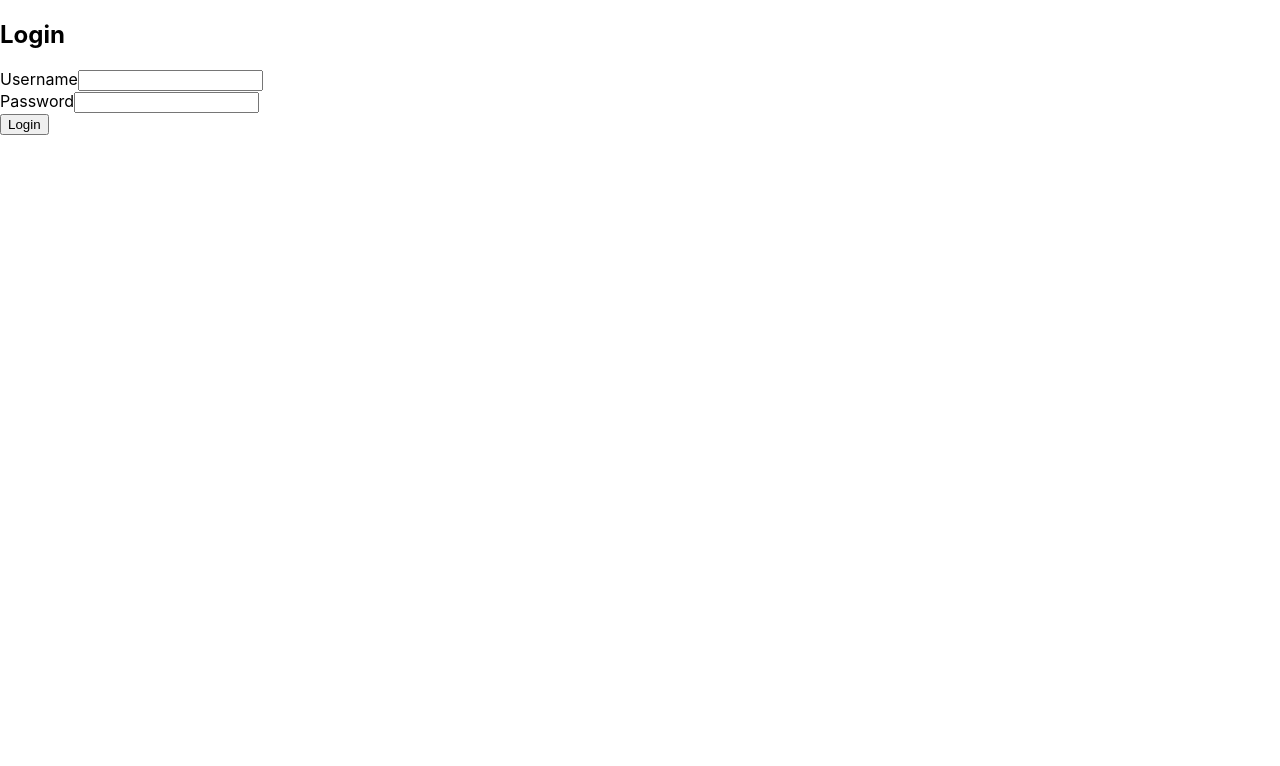
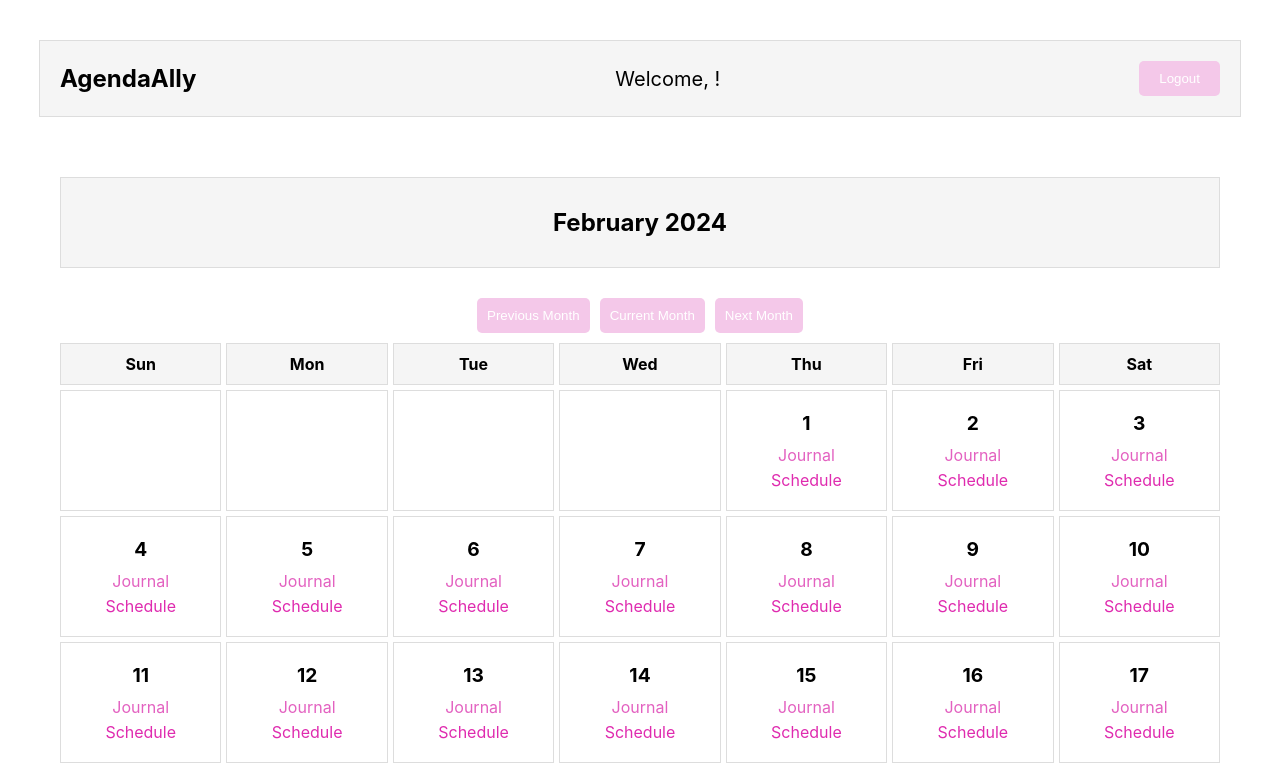
Before and after one commit to angelakim318/AgendaAlly, a React (Create React App) app in the folder frontend/: page /home in a window 1280 px wide. Before the commit this address led to /login. Shown: the top 766 px of the page. Built offline with nearby package versions, Linux system fonts and the light colour scheme; no server answers.

Commit message:
started frontend for schedule feature

```diff
--- a/frontend/src/App.js
+++ b/frontend/src/App.js
@@ -1,40 +1,28 @@
-import React, { useState, useEffect } from 'react';
-import { BrowserRouter as Router, Routes, Route, Navigate } from 'react-router-dom';
+import React, { useState } from 'react';
+import { BrowserRouter as Router, Routes, Route } from 'react-router-dom';
 import Home from './components/Home';
+import JournalEntry from './components/JournalEntry';
+import Schedule from './components/Schedule';
 import Login from './components/Login';
 import Register from './components/Register';
 import Landing from './components/Landing';
-import Calendar from './components/Calendar';
-import JournalEntry from './components/JournalEntry';
-import axios from 'axios';
+import './App.css';
 
-const App = () => {
+function App() {
   const [user, setUser] = useState(null);
-
-  useEffect(() => {
-    const checkUserSession = async () => {
-      try {
-        const response = await axios.get('http://localhost:8080/api/auth/user', { withCredentials: true });
-        setUser(response.data);
-      } catch (error) {
-        console.error('No active session found', error);
-      }
-    };
-    checkUserSession();
-  }, []);
 
   return (
     <Router>
       <Routes>
         <Route path="/" element={<Landing />} />
+        <Route path="/home" element={<Home user={user} />} />
+        <Route path="/journal/:date" element={<JournalEntry user={user} />} />
+        <Route path="/schedule/:date" element={<Schedule user={user} />} />
         <Route path="/login" element={<Login setUser={setUser} />} />
         <Route path="/register" element={<Register />} />
-        <Route path="/home" element={user ? <Home user={user} /> : <Navigate to="/login" />} />
-        <Route path="/calendar" element={user ? <Calendar user={user} /> : <Navigate to="/login" />} />
-        <Route path="/journal/:date" element={user ? <JournalEntry user={user} /> : <Navigate to="/login" />} />
       </Routes>
     </Router>
   );
-};
+}
 
 export default App;
--- a/frontend/src/components/Calendar.css
+++ b/frontend/src/components/Calendar.css
@@ -90,3 +90,14 @@
   width: 100%;
   box-sizing: border-box;
 }
+
+.schedule-link {
+  display: block;
+  text-decoration: none;
+  color: #df2baf;
+  margin-top: 5px;
+}
+
+.schedule-link:hover {
+  text-decoration: underline;
+}
--- a/frontend/src/components/Calendar.js
+++ b/frontend/src/components/Calendar.js
@@ -56,6 +56,9 @@ const Calendar = () => {
                 <Link to={`/journal/${year}-${String(month + 1).padStart(2, '0')}-${String(day).padStart(2, '0')}`} className="journal-link">
                   Journal
                 </Link>
+                <Link to={`/schedule/${year}-${String(month + 1).padStart(2, '0')}-${String(day).padStart(2, '0')}`} className="schedule-link">
+                  Schedule
+                </Link>
               </>
             ) : (
               <div className="empty-day"></div>
--- a/frontend/src/components/Home.js
+++ b/frontend/src/components/Home.js
@@ -8,10 +8,6 @@ import { capitalizeFirstLetter } from '../utils/capitalize';
 const Home = ({ user }) => {
   const [firstName, setFirstName] = useState('');
   const navigate = useNavigate();
-
-  const capitalizeFirstLetter = (string) => {
-    return string.charAt(0).toUpperCase() + string.slice(1).toLowerCase();
-  };
 
   useEffect(() => {
     const fetchUser = async () => {
--- a/frontend/src/components/Login.js
+++ b/frontend/src/components/Login.js
@@ -7,42 +7,47 @@ const Login = ({ setUser }) => {
   const [password, setPassword] = useState('');
   const navigate = useNavigate();
 
-  const handleSubmit = async (e) => {
-    e.preventDefault();
+  const handleLogin = async () => {
     try {
-      const response = await axios.post('http://localhost:8080/login', null, {
-        params: { username, password },
+      const payload = new URLSearchParams();
+      payload.append('username', username);
+      payload.append('password', password);
+
+      await axios.post('http://localhost:8080/login', payload, {
+        headers: {
+          'Content-Type': 'application/x-www-form-urlencoded'
+        },
         withCredentials: true
       });
-      if (response.status === 200) {
-        const userResponse = await axios.get('http://localhost:8080/api/auth/user', {
-          withCredentials: true
-        });
-        setUser(userResponse.data);
-        navigate('/home');
-      } else {
-        alert('Login failed');
-      }
+
+      const userResponse = await axios.get('http://localhost:8080/api/auth/user', {
+        withCredentials: true
+      });
+
+      setUser(userResponse.data);
+      navigate('/home');
     } catch (error) {
+      alert('Login failed!');
       console.error('There was an error logging in!', error);
-      alert('Login failed');
     }
   };
 
   return (
     <div>
       <h2>Login</h2>
-      <form onSubmit={handleSubmit}>
-        <div>
-          <label>Username</label>
-          <input type="text" value={username} onChange={(e) => setUsername(e.target.value)} />
-        </div>
-        <div>
-          <label>Password</label>
-          <input type="password" value={password} onChange={(e) => setPassword(e.target.value)} />
-        </div>
-        <button type="submit">Login</button>
-      </form>
+      <input
+        type="text"
+        placeholder="Username"
+        value={username}
+        onChange={(e) => setUsername(e.target.value)}
+      />
+      <input
+        type="password"
+        placeholder="Password"
+        value={password}
+        onChange={(e) => setPassword(e.target.value)}
+      />
+      <button onClick={handleLogin}>Login</button>
     </div>
   );
 };
--- /dev/null
+++ b/frontend/src/components/Schedule.css
@@ -0,0 +1,133 @@
+.schedule-container {
+  width: 100%;
+  max-width: 1200px;
+  margin: 40px auto;
+  padding: 0 20px;
+  display: flex;
+  flex-direction: column;
+  align-items: center;
+  box-sizing: border-box;
+}
+
+.header {
+  display: flex;
+  justify-content: space-between;
+  align-items: center;
+  width: 100%;
+  padding: 20px;
+  background-color: #f5f5f5;
+  border-bottom: 1px solid #ddd;
+  border: 1px solid #ddd;
+  max-width: 1200px;
+  margin-bottom: 20px;
+}
+
+.title {
+  font-size: 24px;
+  font-weight: bold;
+}
+
+.welcome-message {
+  font-size: 20px;
+}
+
+.logout-button {
+  background-color: #f4c8e9;
+  color: white;
+  border: none;
+  padding: 10px 20px;
+  cursor: pointer;
+  border-radius: 5px;
+}
+
+.logout-button:hover {
+  background-color: #d88ec6;
+}
+
+.schedule-title {
+  font-weight: bold;
+  text-align: center;
+  padding: 10px;
+  border: 1px solid #ddd;
+  background-color: #f5f5f5;
+  width: 100%;
+  max-width: 1200px;
+  box-sizing: border-box;
+  display: flex;
+  justify-content: center;
+  align-items: center;
+  margin-top: 20px;
+}
+
+.schedule-grid {
+  width: 100%;
+  max-width: 1200px;
+  display: grid;
+  grid-template-columns: 100px 1fr;
+  gap: 1px;
+  background-color: #ddd;
+}
+
+.schedule-row {
+  display: contents;
+}
+
+.schedule-time {
+  background-color: #f4c8e9;
+  padding: 10px;
+  text-align: center;
+  border: 1px solid #ddd;
+}
+
+.schedule-task {
+  background-color: #fff;
+  padding: 10px;
+  border: 1px solid #ddd;
+  cursor: pointer;
+}
+
+.schedule-task:hover {
+  background-color: #f0f0f0;
+}
+
+.task-modal {
+  position: fixed;
+  top: 50%;
+  left: 50%;
+  transform: translate(-50%, -50%);
+  background-color: #fff;
+  padding: 20px;
+  border: 1px solid #ddd;
+  border-radius: 5px;
+  box-shadow: 0 0 10px rgba(0, 0, 0, 0.1);
+  z-index: 1000;
+}
+
+.task-modal textarea {
+  width: 100%;
+  height: 100px;
+  padding: 10px;
+  border: 1px solid #ddd;
+  border-radius: 5px;
+  box-sizing: border-box;
+  margin-bottom: 20px;
+}
+
+.modal-buttons {
+  display: flex;
+  justify-content: space-between;
+}
+
+.save-button, .delete-button, .back-button {
+  background-color: #f4c8e9;
+  color: white;
+  border: none;
+  padding: 10px 20px;
+  cursor: pointer;
+  border-radius: 5px;
+  margin: 10px 0;
+}
+
+.save-button:hover, .delete-button:hover, .back-button:hover {
+  background-color: #d88ec6;
+}
--- /dev/null
+++ b/frontend/src/components/Schedule.js
@@ -0,0 +1,102 @@
+import React, { useState, useEffect } from 'react';
+import { useParams, useNavigate } from 'react-router-dom';
+import axios from 'axios';
+import './Schedule.css';
+import { capitalizeFirstLetter } from '../utils/capitalize';
+
+const Schedule = ({ user }) => {
+  const { date } = useParams();
+  const [tasks, setTasks] = useState([]);
+  const [selectedTask, setSelectedTask] = useState({ id: null, content: '', time: '' });
+  const navigate = useNavigate();
+
+  useEffect(() => {
+    const fetchTasks = async () => {
+      try {
+        const response = await axios.get(`http://localhost:8080/api/schedule/${date}`, { withCredentials: true });
+        setTasks(response.data);
+      } catch (error) {
+        console.error('Error fetching schedule tasks', error);
+      }
+    };
+
+    fetchTasks();
+  }, [date]);
+
+  const handleTaskChange = (time, content) => {
+    setSelectedTask({ ...selectedTask, time, content });
+  };
+
+  const handleSave = async () => {
+    try {
+      const payload = { task: selectedTask.content };
+      await axios.post(`http://localhost:8080/api/schedule/${date}/${selectedTask.time}`, payload, { withCredentials: true });
+      setTasks(tasks.map(task => (task.time === selectedTask.time ? { ...task, task: selectedTask.content } : task)));
+      setSelectedTask({ id: null, content: '', time: '' });
+    } catch (error) {
+      console.error('Error saving schedule task', error);
+    }
+  };
+
+  const handleDelete = async () => {
+    try {
+      if (selectedTask.id) {
+        await axios.delete(`http://localhost:8080/api/schedule/${selectedTask.id}`, { withCredentials: true });
+        setTasks(tasks.filter(task => task.id !== selectedTask.id));
+        setSelectedTask({ id: null, content: '', time: '' });
+      }
+    } catch (error) {
+      console.error('Error deleting schedule task', error);
+    }
+  };
+
+  const formattedDate = new Date(date + 'T00:00:00').toLocaleDateString('en-US', {
+    weekday: 'long',
+    year: 'numeric',
+    month: 'short',
+    day: 'numeric'
+  });
+
+  return (
+    <div className="schedule-container">
+      <div className="header">
+        <div className="title">AgendaAlly</div>
+        <div className="welcome-message">Welcome, {user ? user.firstName : ''}!</div>
+        <button onClick={() => navigate('/')} className="logout-button">Logout</button>
+      </div>
+      <h1 className="schedule-title">Schedule for {formattedDate}</h1>
+      <div className="schedule-grid">
+        {[...Array(24).keys()].map(hour => (
+          <div key={hour} className="schedule-row">
+            <div className="schedule-time">{`${hour.toString().padStart(2, '0')}:00`}</div>
+            <div
+              className="schedule-task"
+              onClick={() => setSelectedTask({
+                id: tasks.find(task => task.time === `${hour.toString().padStart(2, '0')}:00`)?.id || null,
+                time: `${hour.toString().padStart(2, '0')}:00`,
+                content: tasks.find(task => task.time === `${hour.toString().padStart(2, '0')}:00`)?.task || ''
+              })}
+            >
+              {tasks.find(task => task.time === `${hour.toString().padStart(2, '0')}:00`)?.task || ''}
+            </div>
+          </div>
+        ))}
+      </div>
+      {selectedTask.time && (
+        <div className="task-modal">
+          <textarea
+            value={selectedTask.content}
+            onChange={(e) => handleTaskChange(selectedTask.time, e.target.value)}
+          />
+          <div className="modal-buttons">
+            <button onClick={handleSave} className="save-button">Save</button>
+            <button onClick={handleDelete} className="delete-button" disabled={!selectedTask.id}>Delete</button>
+          </div>
+        </div>
+      )}
+      <button onClick={() => navigate('/home')} className="back-button">Back to Calendar</button>
+    </div>
+  );
+};
+
+export default Schedule;
```
Also changed, not shown: 2 other files (tests, documents, lock files or other folders).
